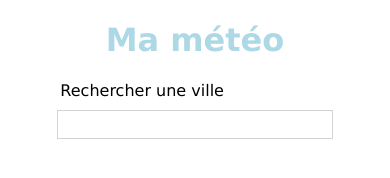
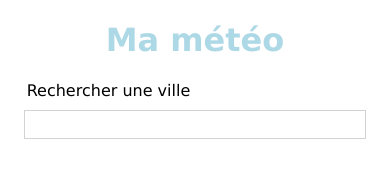
Before and after one commit to Aline86/meteo, a website with bundled scripts: page frontend/index.html in a window 390 px wide. Built offline with nearby package versions, Linux system fonts and the light colour scheme.

Commit message:
test mep

```diff
--- a/frontend/public/css/carousel.css
+++ b/frontend/public/css/carousel.css
@@ -42,6 +42,9 @@
 }
 
 @media screen and (max-width: 600px) {
+    .container {
+        width: 100%!important;
+    }
     .card {
         width: 215px!important;
         font-size: 15px!important;
```
